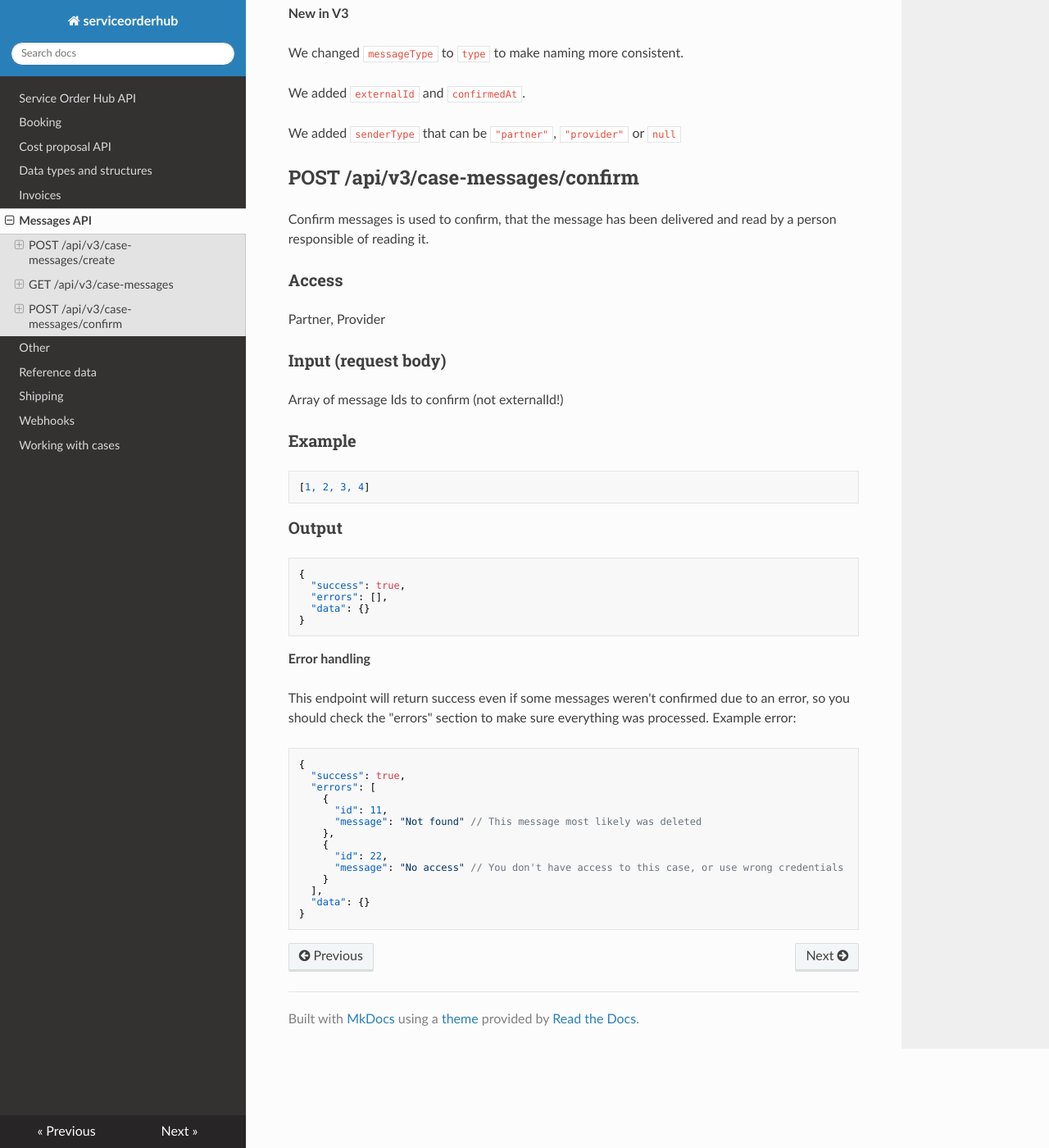
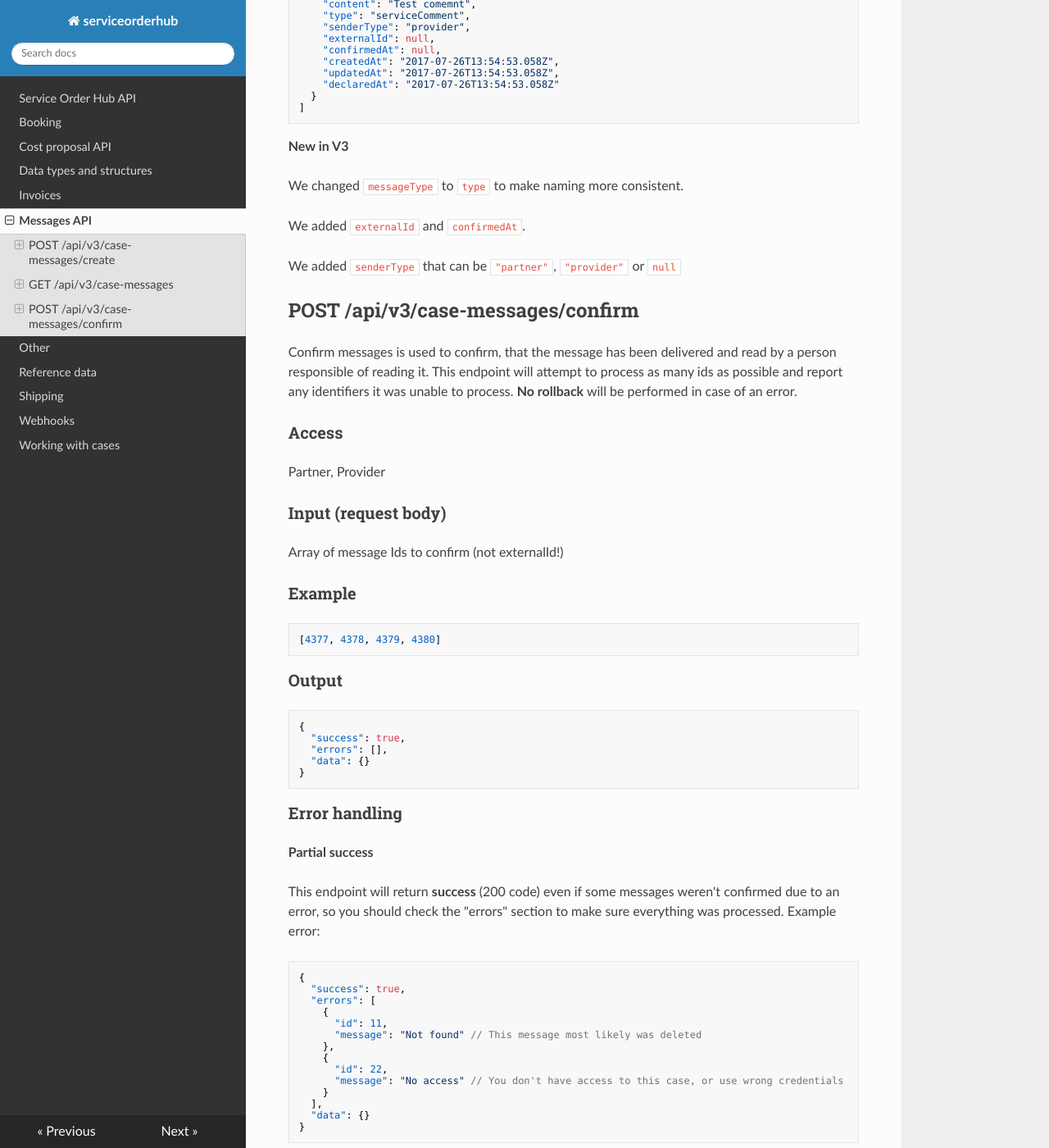
Before and after one commit to infocareworkshop/serviceorderhub-docs, an MkDocs documentation site: the page built from docs/Messages.md, in a window 1280 px wide and 1400 px high, scrolled down 2652 px. Shown: the whole window at 82% size. Built offline with MkDocs 1.6.1, drawn with Linux system fonts in a browser that asks for light colours; nearby versions of some CDN libraries; some of the changed text lies outside the part shown.

Commit message:
[ICW-954] Improve message docs

````diff
--- a/docs/Messages.md
+++ b/docs/Messages.md
@@ -61,6 +61,16 @@ Partner, Provider
   "createdAt": "2017-07-26T14:02:02.170Z",
   "updatedAt": "2017-07-26T14:02:02.170Z",
   "declaredAt": "2017-07-25T10:12:54.003Z"
+}
+```
+
+### Error message
+
+```
+{
+  "error": {
+    "message": "child \"guid\" fails because [\"guid\" is required]"
+  }
 }
 ```
 
@@ -136,6 +146,7 @@ We added `senderType` that can be `"partner"`, `"provider"` or `null`
 ## POST /api/v3/case-messages/confirm
 
 Confirm messages is used to confirm, that the message has been delivered and read by a person responsible of reading it.
+This endpoint will attempt to process as many ids as possible and report any identifiers it was unable to process. **No rollback** will be performed in case of an error.
 
 ### Access
 
@@ -148,7 +159,7 @@ Array of message Ids to confirm (not externalId!)
 ### Example
 
 ```
-[1, 2, 3, 4]
+[4377, 4378, 4379, 4380]
 ```
 
 ### Output
@@ -161,9 +172,11 @@ Array of message Ids to confirm (not externalId!)
 }
 ```
 
-**Error handling**
+### Error handling
 
-This endpoint will return success even if some messages weren't confirmed due to an error, so you should check the "errors" section to make sure everything was processed. Example error:
+**Partial success**
+
+This endpoint will return **success** (200 code) even if some messages weren't confirmed due to an error, so you should check the "errors" section to make sure everything was processed. Example error:
 
 ```
 {
@@ -181,3 +194,15 @@ This endpoint will return success even if some messages weren't confirmed due to
   "data": {}
 }
 ```
+
+**Invalid format**
+
+If the request is invalid, a standard error message and the corresponding error code will be sent:
+
+```
+{
+  "error": {
+    "message": "\"value\" at position 0 fails because [\"0\" must be a number]"
+  }
+}
+```
````
